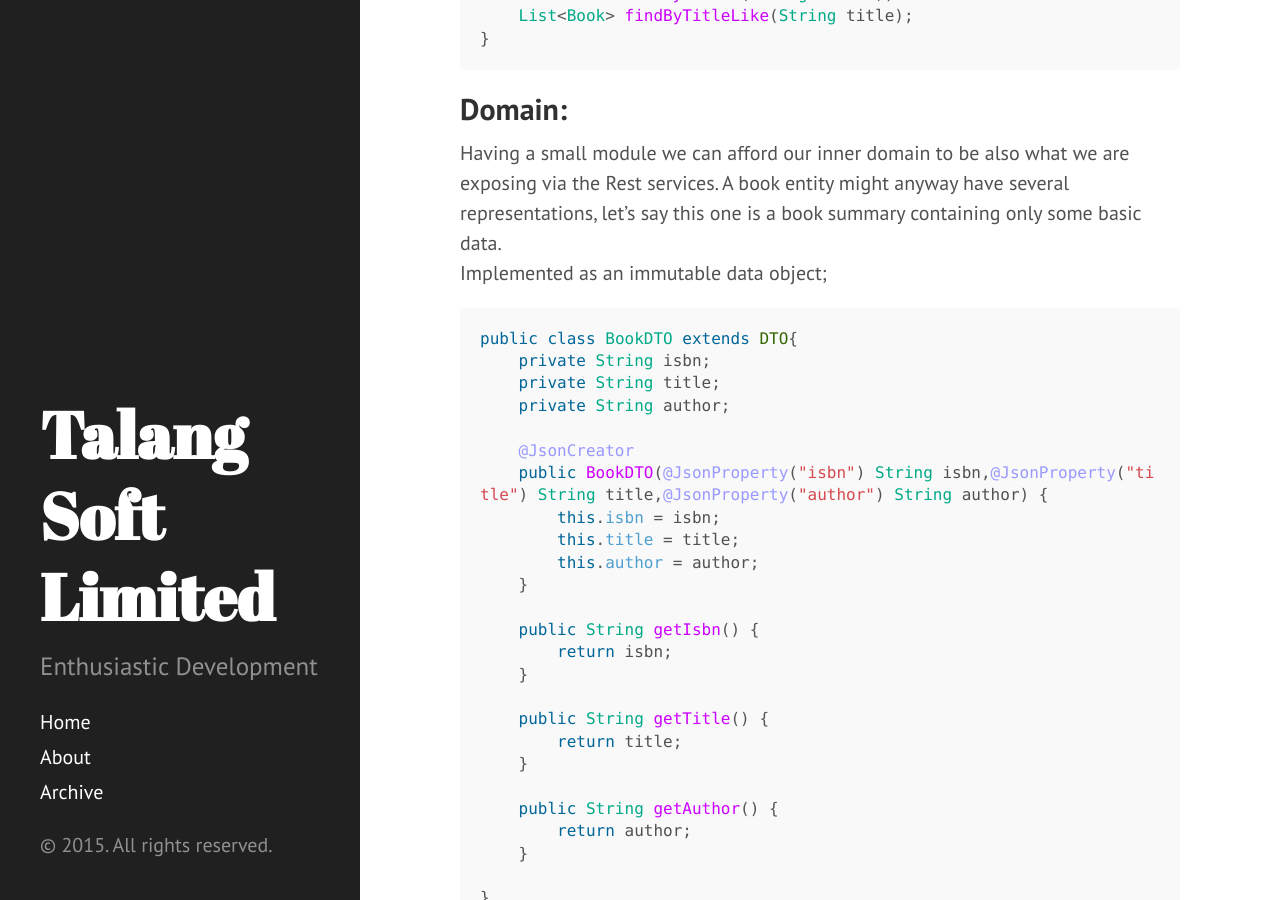
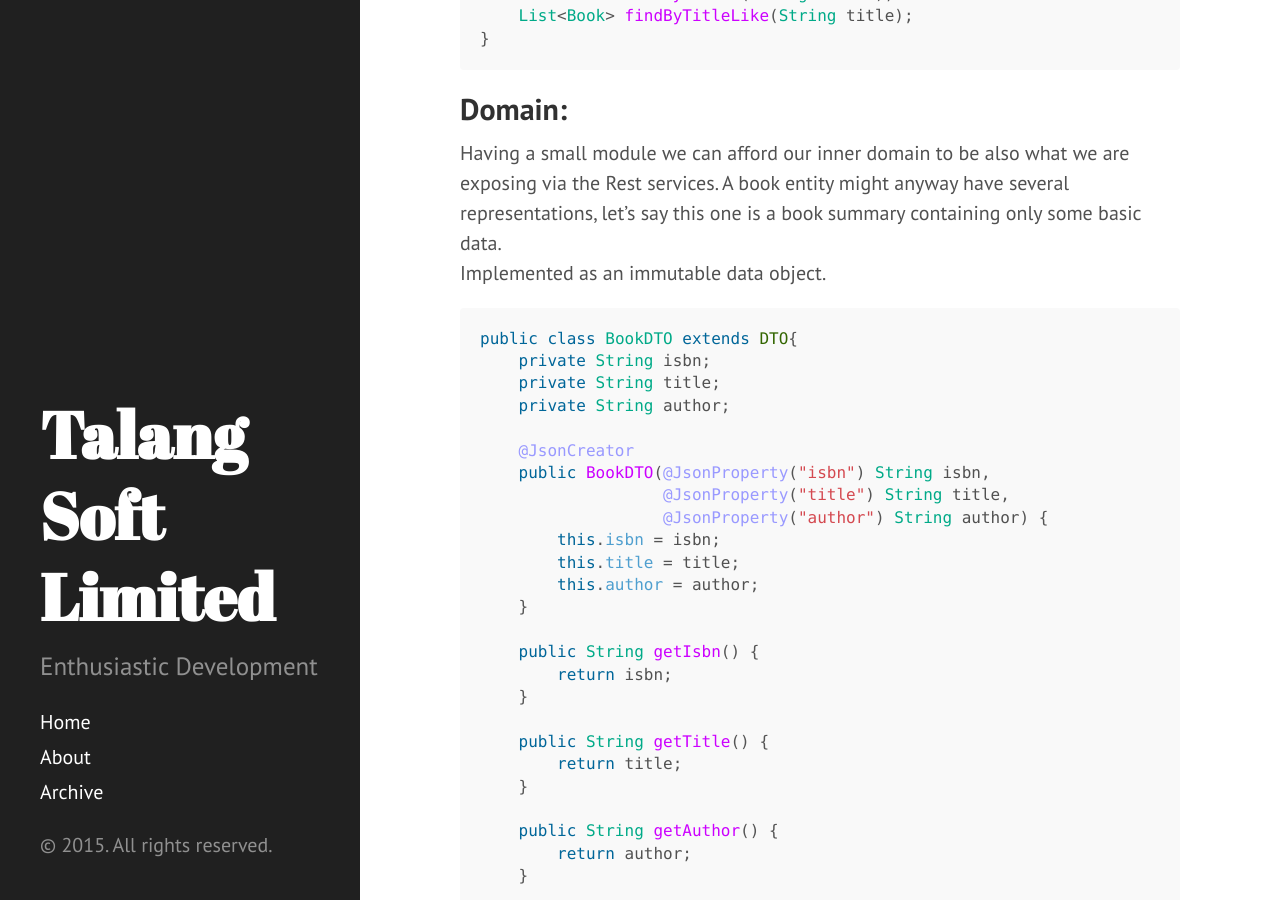
Before and after one commit to timeamolnar/tamaslang.github.io, a Jekyll site: the page built from _posts/2015-02-21-module_architecture.md, in a window 1280 px wide and 900 px high, scrolled down 4214 px. Built offline with Jekyll 4.4.1, drawn with Linux system fonts in a browser that asks for light colours; Markdown is read by kramdown in place of the engine named in the settings; comment, search, counter and statistics services are not loaded.

Commit message:
format code section

````diff
--- a/_posts/2015-02-21-module_architecture.md
+++ b/_posts/2015-02-21-module_architecture.md
@@ -126,7 +126,7 @@ public interface BookRepository extends JpaRepository<Book,String> {
 ## Domain:
 Having a small module we can afford our inner domain to be also what we are exposing via the Rest services.
 A book entity might anyway have several representations, let's say this one is a book summary containing only some basic data.<br/>
-Implemented as an immutable data object;
+Implemented as an immutable data object.
 
 ```java
 public class BookDTO extends DTO{
@@ -135,7 +135,9 @@ public class BookDTO extends DTO{
     private String author;
 
     @JsonCreator
-    public BookDTO(@JsonProperty("isbn") String isbn,@JsonProperty("title") String title,@JsonProperty("author") String author) {
+    public BookDTO(@JsonProperty("isbn") String isbn,
+                   @JsonProperty("title") String title,
+                   @JsonProperty("author") String author) {
         this.isbn = isbn;
         this.title = title;
         this.author = author;
````
